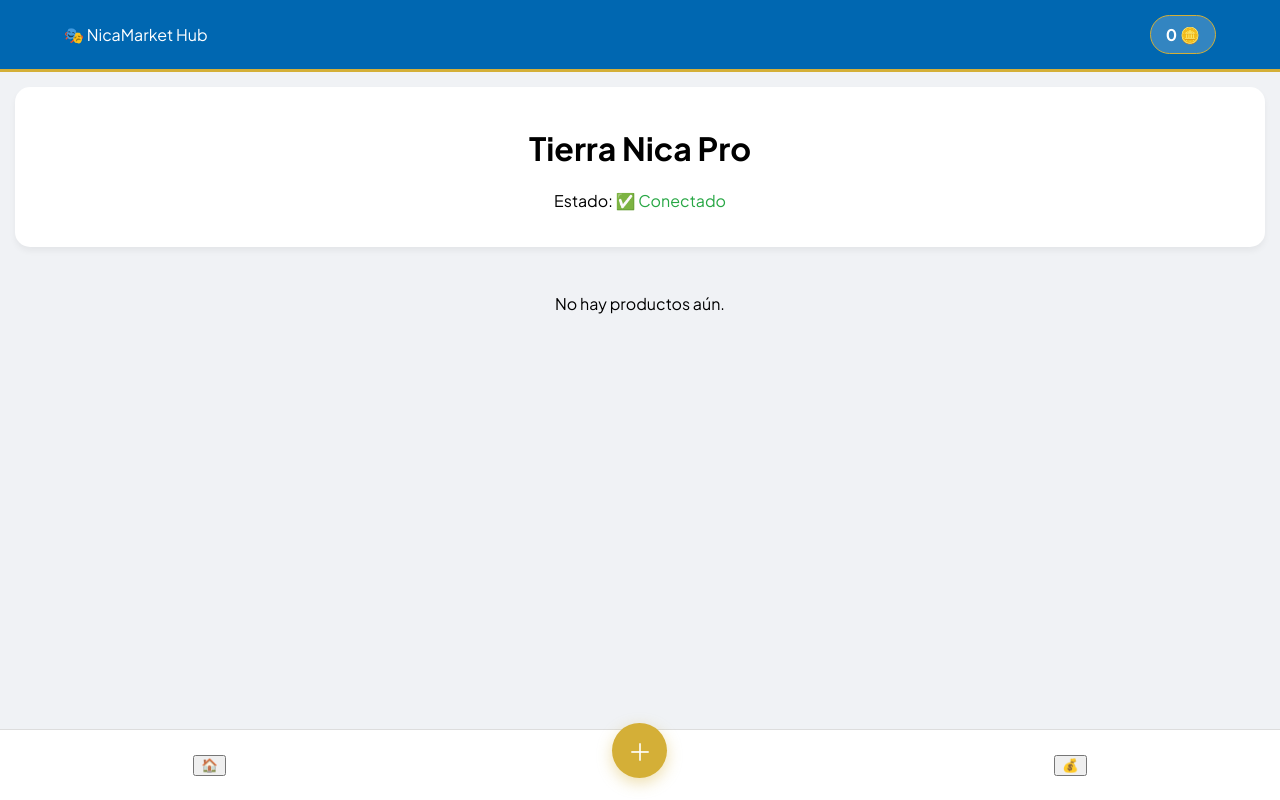
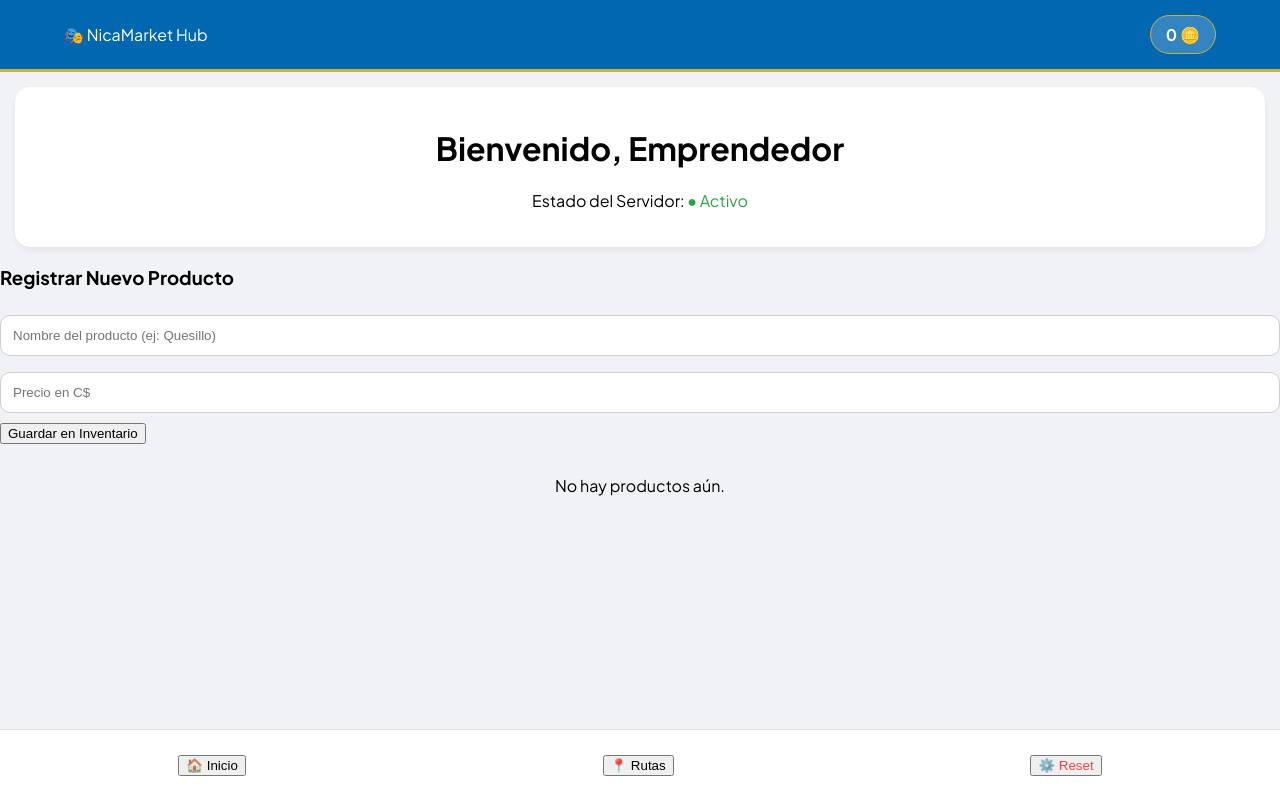
Before and after one commit to vasquezyader80-stack/NICARAGUA-PRIME, a website: page index.html in a window 1280 px wide. Drawn offline with Linux system fonts and the light colour scheme.

Commit message:
Update index.html

```diff
--- a/index.html
+++ b/index.html
@@ -1,3 +1,4 @@
+<!DOCTYPE html>
 <!DOCTYPE html>
 <html lang="es">
 <head>
@@ -11,7 +12,7 @@
     <header class="main-header">
         <div class="header-content">
             <div class="logo">🎭 <span>NicaMarket Hub</span></div>
-            <div class="cacao-badge" id="open-wallet">
+            <div class="cacao-badge">
                 <span id="balance-display">0</span> 🪙
             </div>
         </div>
@@ -19,16 +20,25 @@
 
     <main class="app-container">
         <div class="hero-banner">
-            <h1>Tierra Nica Pro</h1>
-            <p>Estado: <span id="online-status" style="color: #28a745;">✅ Conectado</span></p>
+            <h1>Bienvenido, <span id="user-name">Emprendedor</span></h1>
+            <p>Estado del Servidor: <span id="status" style="color: #28a745;">● Activo</span></p>
         </div>
-        <div class="product-grid" id="product-list"></div>
+
+        <section class="add-product-form">
+            <h3>Registrar Nuevo Producto</h3>
+            <input type="text" id="p-name" placeholder="Nombre del producto (ej: Quesillo)">
+            <input type="number" id="p-price" placeholder="Precio en C$">
+            <button onclick="NicaApp.registerProduct()">Guardar en Inventario</button>
+        </section>
+
+        <div class="product-grid" id="product-list">
+            </div>
     </main>
 
     <nav class="bottom-bar">
-        <button onclick="location.reload()">🏠</button>
-        <button class="add-btn" onclick="toggleModal('modal-reg')">＋</button>
-        <button onclick="toggleModal('modal-wallet')">💰</button>
+        <button onclick="location.reload()">🏠 Inicio</button>
+        <button onclick="alert('Próximamente: Mapa de Entregas')">📍 Rutas</button>
+        <button onclick="NicaApp.resetApp()" style="color: #ff4444;">⚙️ Reset</button>
     </nav>
 
     <script src="app.js"></script>
```
